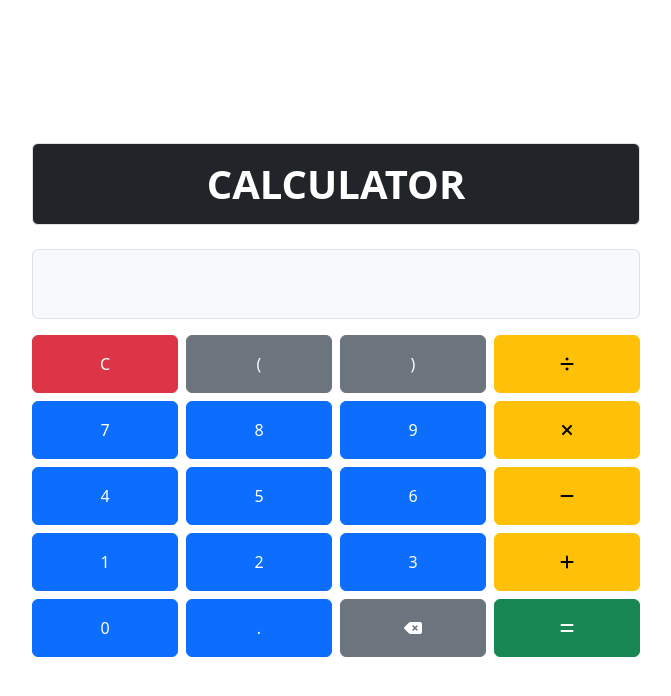
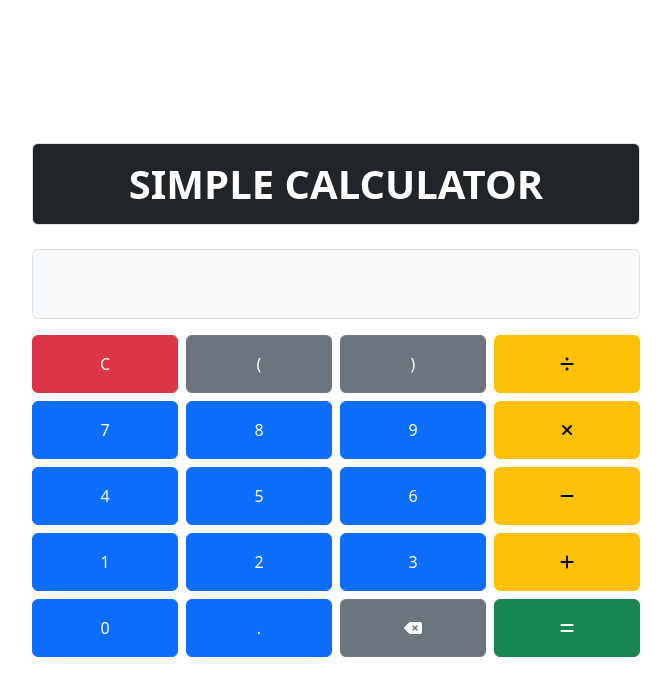
Before and after one commit to draxel28/my_frist_repo, a website: page CALCULATOR/index.html in a window 1280 px wide. Shown: the whole page, without its empty margins (304-975 px from the left). Drawn offline with nearby package versions, Linux system fonts and the light colour scheme.

Commit message:
Update index.html

```diff
--- a/CALCULATOR/index.html
+++ b/CALCULATOR/index.html
@@ -22,7 +22,7 @@
       <div
         class="h1 text-center fw-bolder text-white border rounded bg-dark mb-4 p-3"
       >
-        CALCULATOR
+        SIMPLE CALCULATOR
       </div>
 
       <div class="row g-0 mb-3">
```
